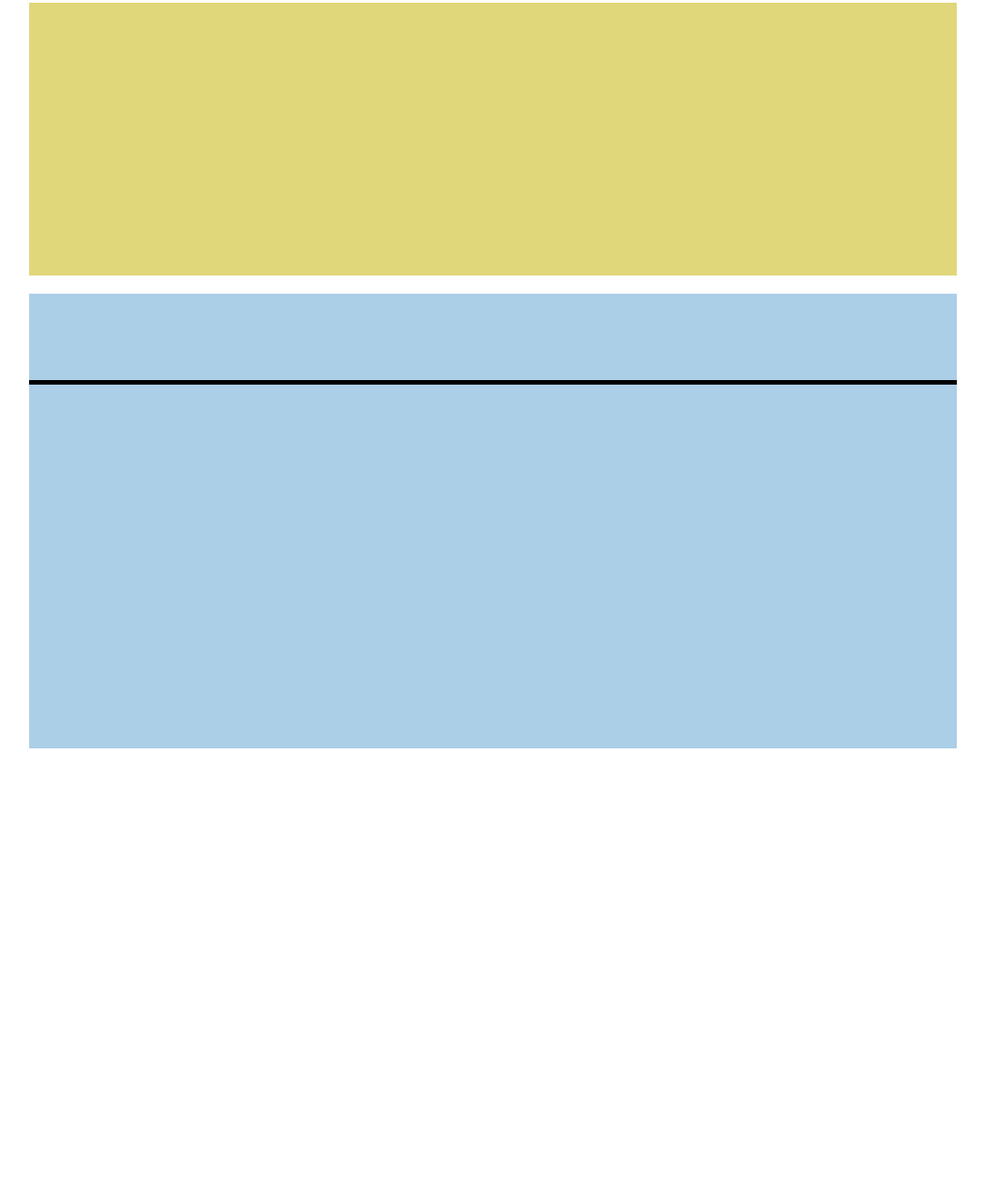
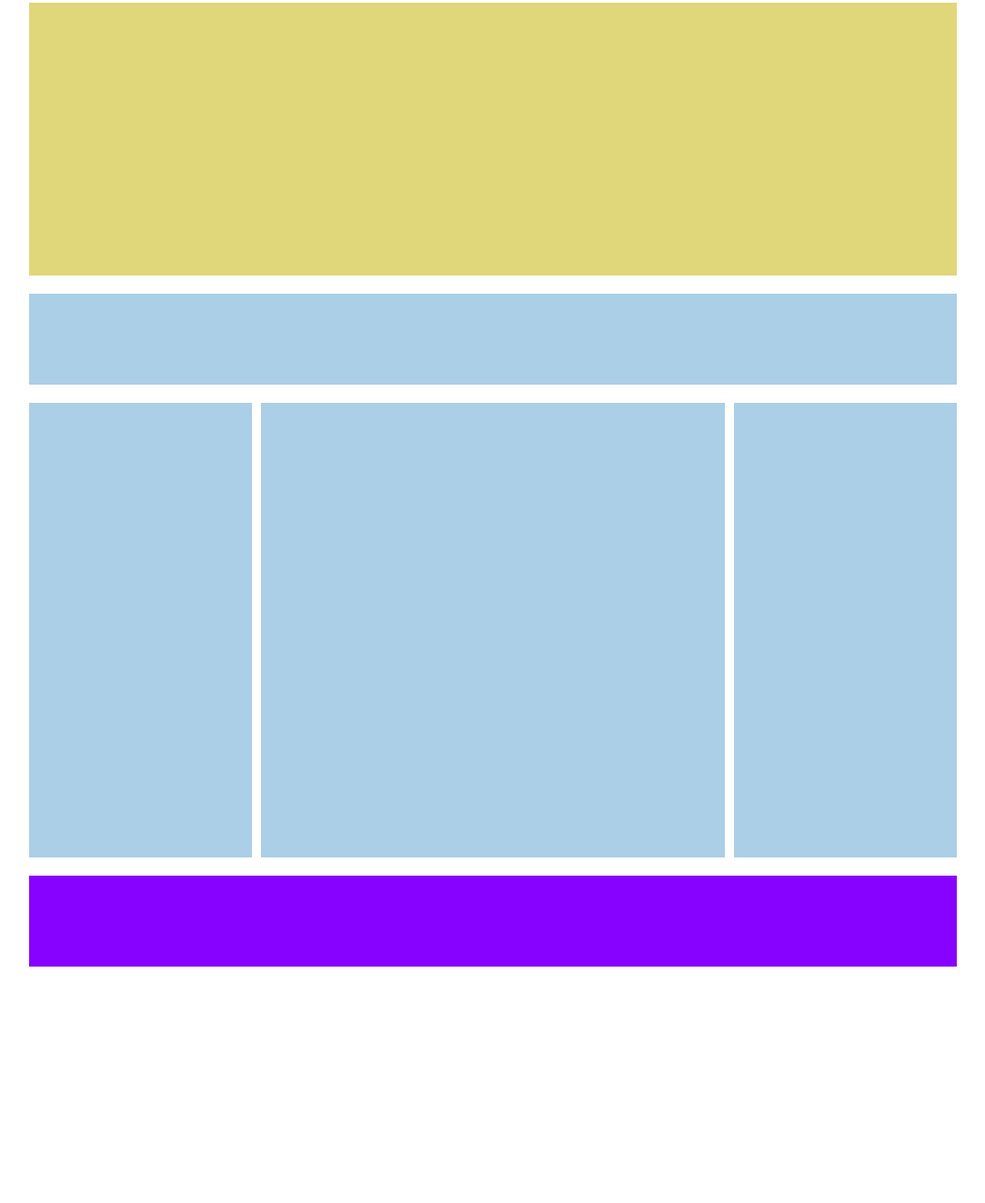
Before and after one commit to niculas1989/htmlcss-struttura-wp, a plain HTML site: page index.html in a window 1280 px wide. Shown: the part 137-1460 px from the top of the page at 91% size, without its empty margins (98-1181 px from the left). After the commit the page ends 1200 px from the top, so only its background shows below. Drawn offline with Linux system fonts and the light colour scheme.

Commit message:
add boxes and css changes

```diff
--- a/css/style.css
+++ b/css/style.css
@@ -11,7 +11,7 @@
 }
 
 .container {
-    width: 1020px;
+    max-width: 1020px;
     margin: 0 auto;
 }
 
@@ -31,20 +31,35 @@
     background-color:#E0D77A;
 }
 
-main {
-    height: 500px;
-    background-color:#ABCFE7;
+.top {
+    height: 100px;
+    background-color: #ABCFE7;
+    margin-bottom: 20px;
 }
 
-.top {
-    height: 100px;
-    border-bottom: 5px solid black;
+.sidebar-left {
+    height: 500px;
+    width: calc(25% - 10px);
+    background-color: #ABCFE7;
+    margin-right: 10px;
+    float: left;
 }
-
-.sidebar {
-    height: 300px;
+.sidebar-right {
+    height: 500px;
+    width: calc(25% - 10px);
+    background-color: #ABCFE7;
+    margin-left: 10px;
+    float: left;
 }
 
 .central {
-    height: 300px;
+    height: 500px;
+    width: 50%;
+    background-color: #ABCFE7;
+    float: left;
 }
+
+.purple-box {
+    height: 100px;
+    background-color: #8802FF;
+}
--- a/index.html
+++ b/index.html
@@ -18,15 +18,15 @@
         </header>
 
         <main class="boxes">
-
-            <div class="top"></div>
-            <div class="sidebar"></div>
-            <div class="central"></div>
-            <div class="sidebar"></div>
-
+            <div class="clearfix">
+                <div class="top"></div>
+                <div class="sidebar-left"></div>
+                <div class="central"></div>
+                <div class="sidebar-right"></div>
+            </div>
         </main>
 
-        <footer></footer>
+        <footer class="purple-box"></footer>
     </div>
 </body>
 </html>
```
